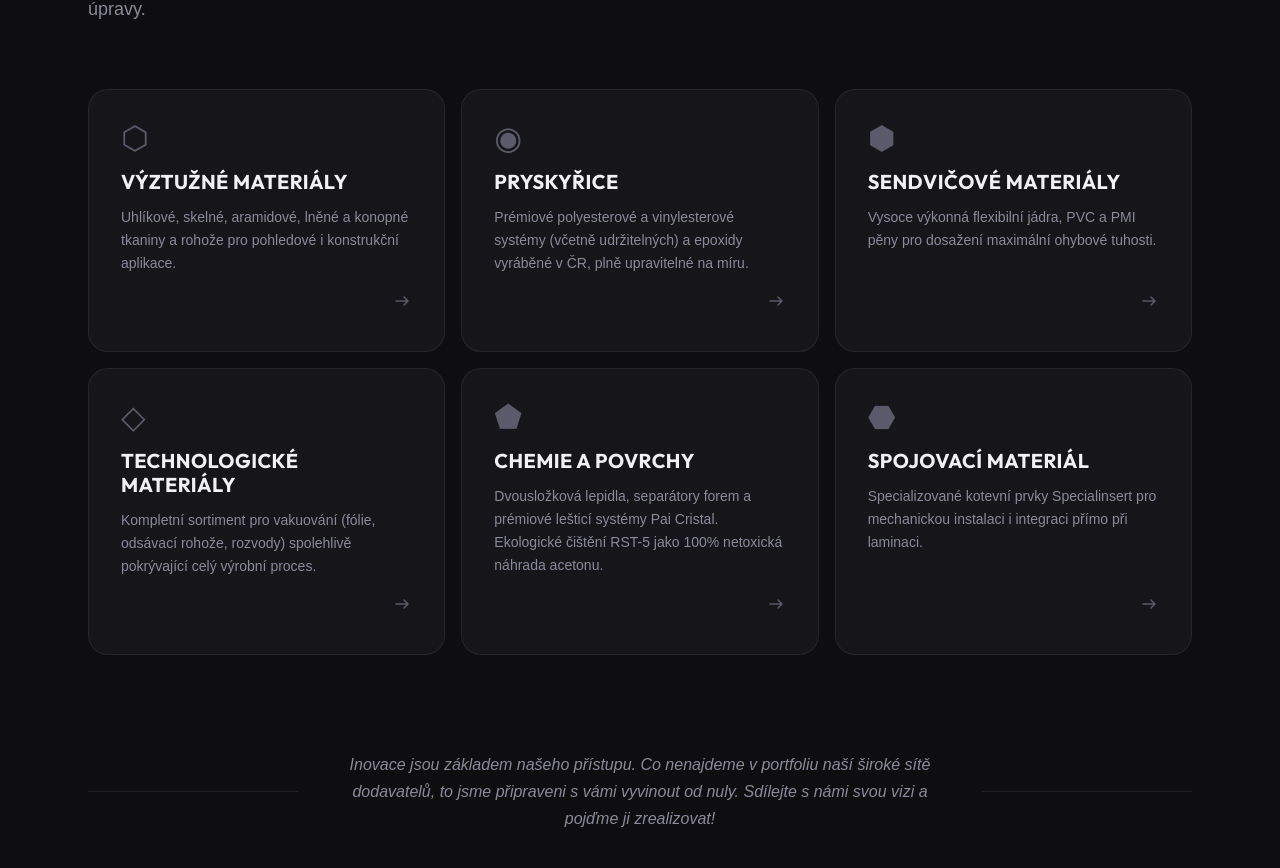
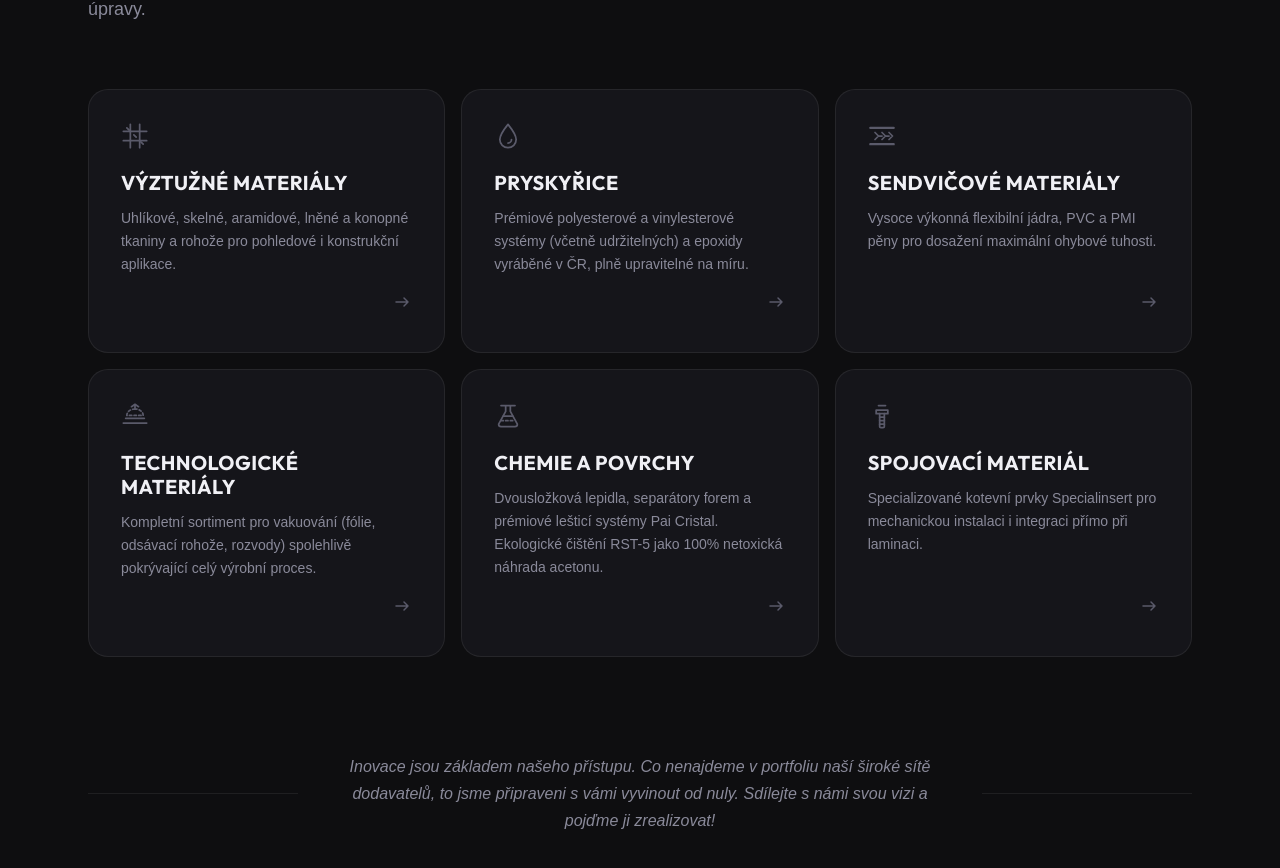
Before and after one commit to martinstar77/az-composite-web, a Next.js app: page /cs in a window 1280 px wide. Shown: the part 3019-3887 px from the top of the page. Built offline with nearby package versions, Linux system fonts and the light colour scheme; a web font is replaced by a local one.

Commit message:
feat(portfolio): replace geometric text symbols with custom SVG line icons

```diff
--- a/components/Portfolio/Portfolio.tsx
+++ b/components/Portfolio/Portfolio.tsx
@@ -4,14 +4,55 @@ import { useTranslations } from "next-intl";
 import { motion } from "framer-motion";
 import styles from "./Portfolio.module.css";
 
-const CATEGORY_ICONS: Record<string, string> = {
-  vyztuzne: "⬡",
-  prepregy: "◈",
-  pryskyrice: "◉",
-  sendvic: "⬢",
-  techmat: "◇",
-  chemie: "⬟",
-  spoj: "⬣",
+const CATEGORY_ICONS: Record<string, React.ReactNode> = {
+  vyztuzne: (
+    <svg width="28" height="28" viewBox="0 0 24 24" fill="none" stroke="currentColor" strokeWidth="1.5" strokeLinecap="round" strokeLinejoin="round">
+      <path d="M2 8h20M2 16h20M8 2v20M16 2v20" />
+      <path d="M5 5l2 2M11 11l2 2M17 17l2 2" />
+    </svg>
+  ),
+  prepregy: (
+    <svg width="28" height="28" viewBox="0 0 24 24" fill="none" stroke="currentColor" strokeWidth="1.5" strokeLinecap="round" strokeLinejoin="round">
+      <ellipse cx="12" cy="6" rx="8" ry="3" />
+      <path d="M4 6v12c0 1.66 3.58 3 8 3s8-1.34 8-3V6" />
+      <path d="M12 9c4.42 0 8-1.34 8-3" />
+      <path d="M4 12c0 1.66 3.58 3 8 3s8-1.34 8-3" />
+    </svg>
+  ),
+  pryskyrice: (
+    <svg width="28" height="28" viewBox="0 0 24 24" fill="none" stroke="currentColor" strokeWidth="1.5" strokeLinecap="round" strokeLinejoin="round">
+      <path d="M12 22a7 7 0 007-7c0-4.3-7-13-7-13S5 10.7 5 15a7 7 0 007 7z" />
+      <path d="M12 18a3 3 0 003-3" />
+    </svg>
+  ),
+  sendvic: (
+    <svg width="28" height="28" viewBox="0 0 24 24" fill="none" stroke="currentColor" strokeWidth="1.5" strokeLinecap="round" strokeLinejoin="round">
+      <path d="M2 5h20M2 19h20" strokeWidth="2" />
+      <path d="M6 9l3 3-3 3M12 9l3 3-3 3M18 9l3 3-3 3" />
+      <path d="M9 12h3M15 12h3" />
+    </svg>
+  ),
+  techmat: (
+    <svg width="28" height="28" viewBox="0 0 24 24" fill="none" stroke="currentColor" strokeWidth="1.5" strokeLinecap="round" strokeLinejoin="round">
+      <path d="M2 18h20M4 14h16" />
+      <path d="M12 6c-4 0-7 2.5-7 5.5h14C19 8.5 16 6 12 6z" strokeDasharray="2 2" />
+      <path d="M12 6V2M9 4l3-2 3 2" />
+    </svg>
+  ),
+  chemie: (
+    <svg width="28" height="28" viewBox="0 0 24 24" fill="none" stroke="currentColor" strokeWidth="1.5" strokeLinecap="round" strokeLinejoin="round">
+      <path d="M6 3h12M10 3v5L4 19a2 2 0 002 2h12a2 2 0 002-2L14 8V3" />
+      <path d="M6 16h12" strokeDasharray="2 2" />
+      <path d="M8 12h8" />
+    </svg>
+  ),
+  spoj: (
+    <svg width="28" height="28" viewBox="0 0 24 24" fill="none" stroke="currentColor" strokeWidth="1.5" strokeLinecap="round" strokeLinejoin="round">
+      <path d="M9 3h6M7 7h10v3H7z" />
+      <path d="M10 10v11a1 1 0 001 1h2a1 1 0 001-1V10" />
+      <path d="M10 13h4M10 16h4M10 19h4" />
+    </svg>
+  ),
 };
 
 export default function Portfolio() {
```
